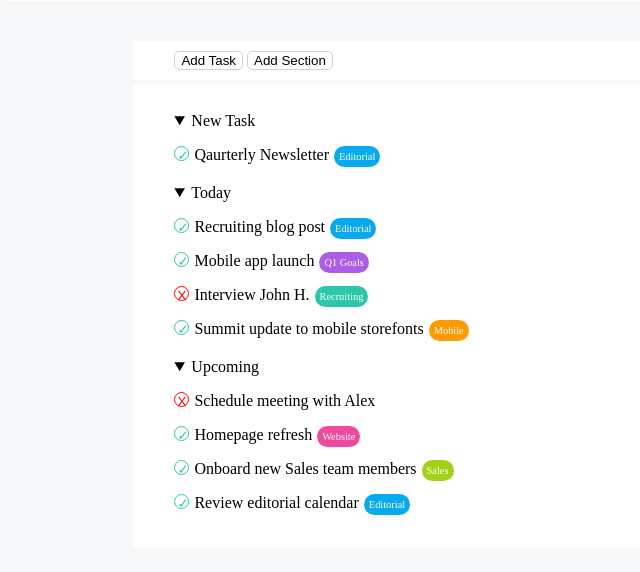
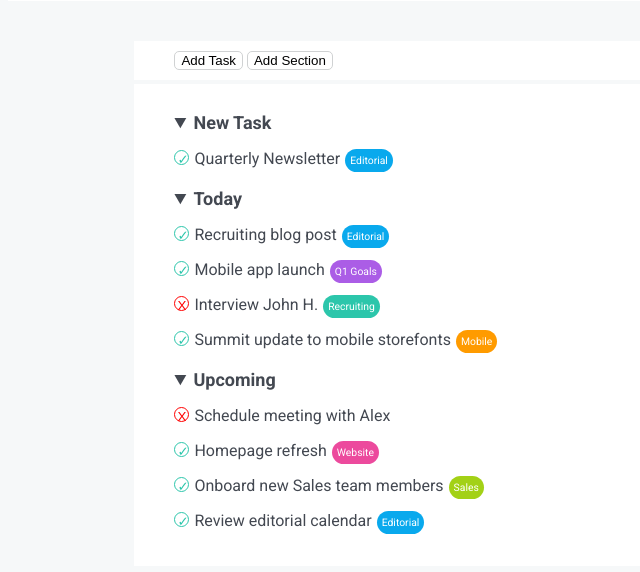
Before and after one commit to tpaglia493/html-css-toboolist, a plain HTML site: page index.html in a window 1280 px wide. Shown: the part 64-636 px from the top of the page, without its empty margins (0-640 px from the left). Drawn offline with Linux system fonts and the light colour scheme.

Commit message:
added font

```diff
--- a/css/style.css
+++ b/css/style.css
@@ -7,6 +7,8 @@
 
 body {
     background-color: #f6f8f9;
+    font-family: 'Roboto', sans-serif;
+    color: #434851;
 }
 
 header {
@@ -16,6 +18,12 @@ header {
 hr {
     margin-top: 0px;
     border: 2px solid #f6f8f9;
+}
+
+summary {
+    font-weight: 700;
+    color: #434851;
+    font-size: large;
 }
 
 .details-margin {
--- a/index.html
+++ b/index.html
@@ -7,6 +7,9 @@
     <meta name="viewport" content="width=device-width, initial-scale=1.0">
     <title>Toboolist</title>
     <link rel="stylesheet" href="./css/style.css">
+    <link rel="preconnect" href="https://fonts.googleapis.com">
+    <link rel="preconnect" href="https://fonts.gstatic.com" crossorigin>
+    <link href="https://fonts.googleapis.com/css2?family=Roboto:wght@400;500;700&display=swap" rel="stylesheet">
 </head>
 
 <body>
@@ -30,7 +33,7 @@
                     <!--dropdown list-->
                     <summary>New Task</summary>
                     <!--check-boxes-->
-                    <p><button class="checkbox checked">&#10003;</button>Qaurterly Newsletter<span
+                    <p><button class="checkbox checked">&#10003;</button>Quarterly Newsletter<span
                             class="tag editorial-bg">Editorial</span></p>
 
                 </details>
```
